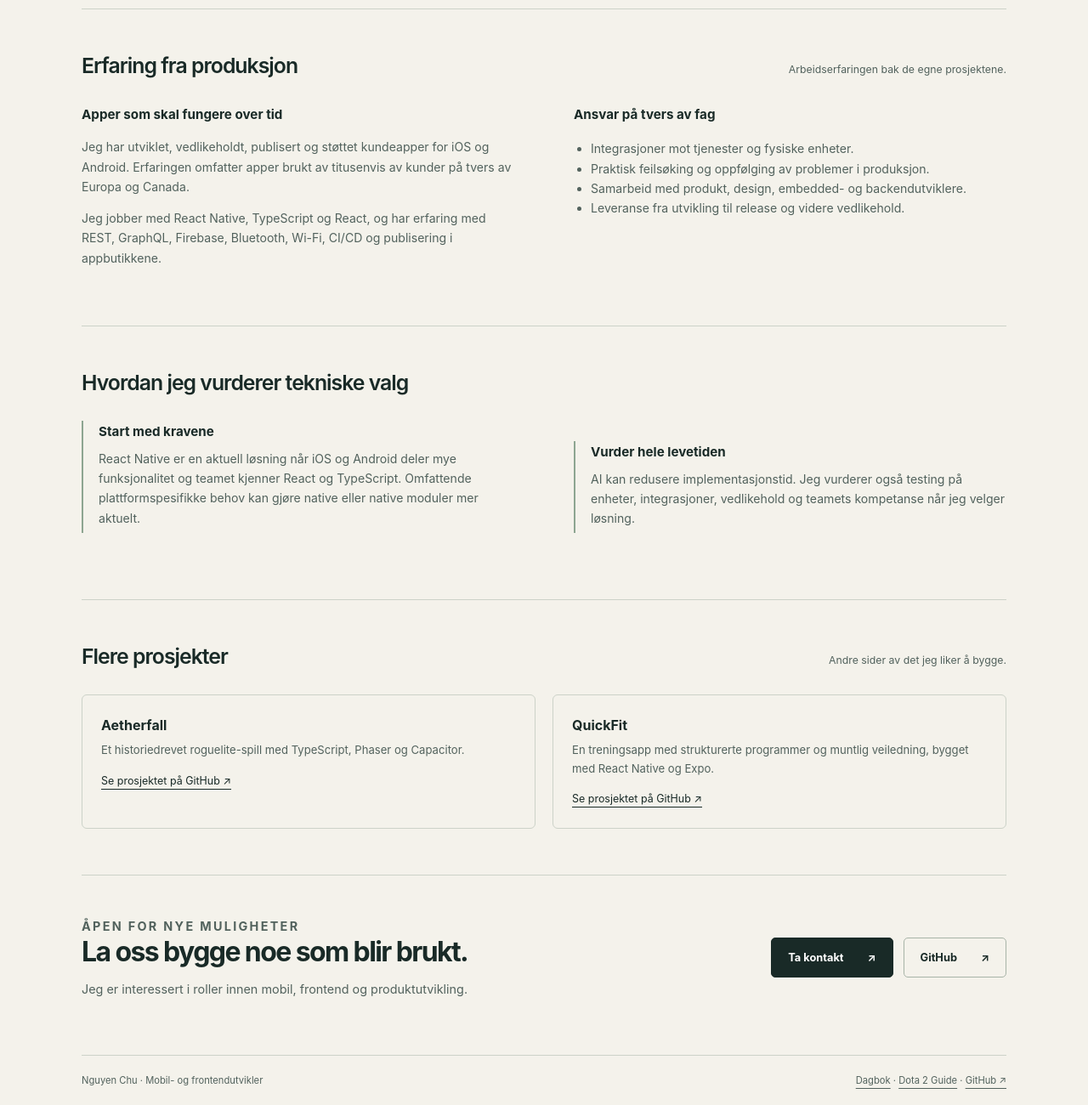
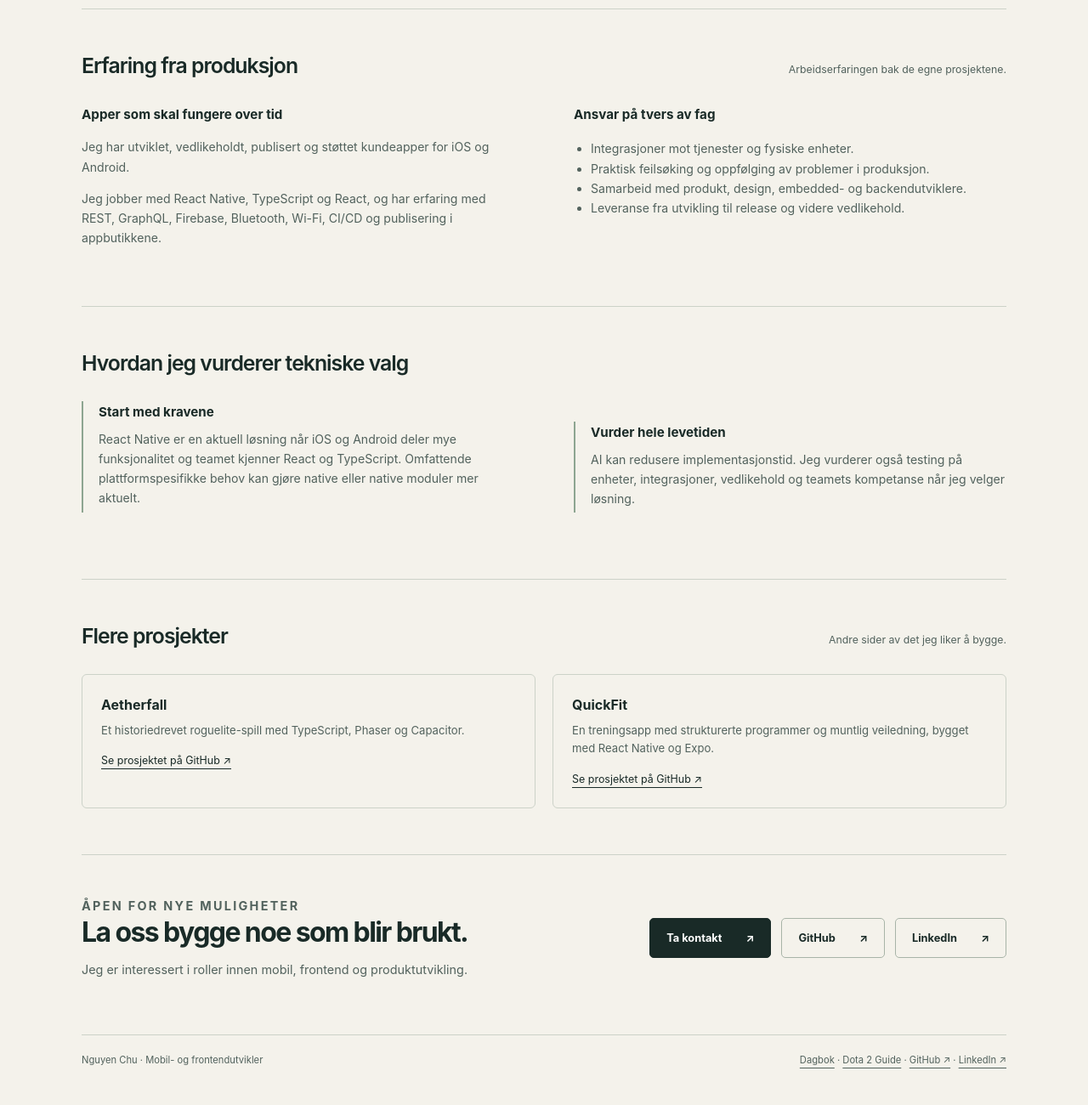
Before and after one commit to nguyenchu/nguyenchu, a plain HTML site: page site/index.html in a window 1280 px wide. Shown: the part 1286-2586 px from the top of the page at 85% size. After the commit the page ends 2563 px from the top, so only its background shows below. Drawn offline with Linux system fonts and the light colour scheme.

Commit message:
Use clean homepage URLs, add share previews and LinkedIn
- Link the homepage as / instead of index.html and add a canonical URL
- Add og:url, og:image and Twitter card tags for link previews
- Link LinkedIn from the contact section and footers
- Drop the repeated "tens of thousands of customers" sentence

Co-Authored-By: Claude Opus 5.5 <noreply@anthropic.com>

```diff
--- a/site/index.html
+++ b/site/index.html
@@ -1,12 +1,12 @@
 <!doctype html>
-<html lang="nb"><head><meta charset="utf-8"><meta name="viewport" content="width=device-width, initial-scale=1"><title>Nguyen Chu – mobil- og frontendutvikler</title><meta name="description" content="Over 7 års produksjonserfaring med mobilapper. Se prosjekter, tekniske vurderinger og en åpen Kjørebok-demo."><meta name="theme-color" content="#f4f2eb"><meta property="og:title" content="Nguyen Chu – mobil- og frontendutvikler"><meta property="og:description" content="Over 7 års produksjonserfaring med mobilapper. Se prosjekter, tekniske vurderinger og en åpen Kjørebok-demo."><meta property="og:type" content="website"><link rel="stylesheet" href="styles.css"><link rel="icon" href="favicon.svg" type="image/svg+xml"></head><body><a class="skip" href="#innhold">Hopp til innhold</a><div class="wrap"><nav aria-label="Hovedmeny"><a class="brand" href="index.html">Nguyen Chu<span aria-hidden="true">.</span></a><div class="navlinks"><a href="index.html#prosjekter">Prosjekter</a><a href="index.html#erfaring">Erfaring</a><a href="index.html#kontakt">Kontakt</a></div></nav><main id="innhold">
+<html lang="nb"><head><meta charset="utf-8"><meta name="viewport" content="width=device-width, initial-scale=1"><title>Nguyen Chu – mobil- og frontendutvikler</title><meta name="description" content="Over 7 års produksjonserfaring med mobilapper. Se prosjekter, tekniske vurderinger og en åpen Kjørebok-demo."><meta name="theme-color" content="#f4f2eb"><meta property="og:title" content="Nguyen Chu – mobil- og frontendutvikler"><meta property="og:description" content="Over 7 års produksjonserfaring med mobilapper. Se prosjekter, tekniske vurderinger og en åpen Kjørebok-demo."><meta property="og:type" content="website"><meta property="og:url" content="https://nguyenchu.com/"><meta property="og:image" content="https://nguyenchu.com/images/kjorebok-demo.png"><meta property="og:image:width" content="1280"><meta property="og:image:height" content="720"><meta property="og:image:alt" content="Kjørebok-demo med eksempelturer og en rute på kart"><meta name="twitter:card" content="summary_large_image"><link rel="canonical" href="https://nguyenchu.com/"><link rel="stylesheet" href="styles.css"><link rel="icon" href="favicon.svg" type="image/svg+xml"></head><body><a class="skip" href="#innhold">Hopp til innhold</a><div class="wrap"><nav aria-label="Hovedmeny"><a class="brand" href="/">Nguyen Chu<span aria-hidden="true">.</span></a><div class="navlinks"><a href="/#prosjekter">Prosjekter</a><a href="/#erfaring">Erfaring</a><a href="/#kontakt">Kontakt</a></div></nav><main id="innhold">
 <section class="hero"><div><p class="kicker">Mobil · Frontend · Integrasjoner</p><h1>Fra brukeropplevelse<br>til det som får<br>appen til å virke.</h1><p class="lead">Jeg er Nguyen Chu, mobil- og frontendutvikler med over 7 års produksjonserfaring. Jeg bygger og vedlikeholder apper som kobler gode brukeropplevelser med API-er, tjenester og fysiske enheter.</p><div class="actions"><a class="button" href="https://kjorebok.nguyenchu.com/demo">Prøv Kjørebok uten konto <span>↗</span></a><a class="button secondary" href="#prosjekter">Se prosjektene <span>↓</span></a></div></div><aside aria-label="Erfaring i korte trekk"><div class="stat"><strong>7+ år</strong><span>med kundeapper i produksjon</span></div><div class="stat"><strong>iOS + Android</strong><span>apper brukt av titusenvis av kunder i Europa og Canada</span></div><div class="stat"><strong>Hele livsløpet</strong><span>utvikling, integrasjon, publisering og vedlikehold</span></div></aside></section>
 <section id="prosjekter" class="section"><div class="sectionhead"><h2>Utvalgte egne prosjekter</h2><p>Problemet, løsningen og avveiningene bak.</p></div><div class="projects">
 <article class="project"><div class="preview" aria-hidden="true"><div class="mini"><div class="minihead"><span>Kjørebok</span><span class="minilabel">EKSEMPELDATA</span></div><div class="ministats"><div><strong>16,1 <small>km</small></strong><span>Totalt</span></div><div><strong>12,0 <small>km</small></strong><span>Jobb</span></div></div><div class="minirow"><span>Oslo S → Vigelandsparken</span><b>5,8 km</b></div><div class="minirow"><span>Vigelandsparken → Operahuset</span><b>6,2 km</b></div></div></div><div class="projectbody"><span class="tag">Mobil + web + API</span><h3>Kjørebok</h3><p>Fra GPS-punkter til en lesbar turlogg. Et prosjekt med mobilregistrering, kart, turkategorisering og rapporter.</p><p class="tech">Expo · Next.js · Fastify · PostgreSQL</p><div class="projectlinks"><a href="https://kjorebok.nguyenchu.com/demo">Prøv demo ↗</a><a href="prosjekter/kjorebok.html">Tekniske valg →</a><a href="https://github.com/nguyenchu/kjorebok">Kode ↗</a></div></div></article>
 <article class="project"><div class="preview food" aria-hidden="true"><div class="mini"><div class="minihead"><span>Matkupp</span><span class="minilabel">ILLUSTRERT PRISEKSEMPEL</span></div><div class="ministats"><div><strong>Er tilbudet reelt?</strong><span>Sammenlign med butikkens egen prishistorikk</span></div></div><div class="minirow"><span>Nåpris</span><b class="price">24,90 kr</b></div><div class="minirow"><span>Median siste 90 dager</span><b>29,90 kr</b></div></div></div><div class="projectbody"><span class="tag">Mobil + datapipeline</span><h3>Matkupp</h3><p>En dagligvareapp som vurderer prisfall mot butikkens egen prishistorikk. Datainnhenting og beregninger skjer utenfor appen.</p><p class="tech">React Native · Expo · TypeScript · Kassal.app</p><div class="projectlinks"><a href="prosjekter/matkupp.html">Tekniske valg →</a><a href="https://github.com/nguyenchu/melk-og-brod">Kode ↗</a></div></div></article>
 </div></section>
-<section id="erfaring" class="section"><div class="sectionhead"><h2>Erfaring fra produksjon</h2><p>Arbeidserfaringen bak de egne prosjektene.</p></div><div class="twocol"><div><h3>Apper som skal fungere over tid</h3><p>Jeg har utviklet, vedlikeholdt, publisert og støttet kundeapper for iOS og Android. Erfaringen omfatter apper brukt av titusenvis av kunder på tvers av Europa og Canada.</p><p>Jeg jobber med React Native, TypeScript og React, og har erfaring med REST, GraphQL, Firebase, Bluetooth, Wi-Fi, CI/CD og publisering i appbutikkene.</p></div><div><h3>Ansvar på tvers av fag</h3><ul><li>Integrasjoner mot tjenester og fysiske enheter.</li><li>Praktisk feilsøking og oppfølging av problemer i produksjon.</li><li>Samarbeid med produkt, design, embedded- og backendutviklere.</li><li>Leveranse fra utvikling til release og videre vedlikehold.</li></ul></div></div></section>
+<section id="erfaring" class="section"><div class="sectionhead"><h2>Erfaring fra produksjon</h2><p>Arbeidserfaringen bak de egne prosjektene.</p></div><div class="twocol"><div><h3>Apper som skal fungere over tid</h3><p>Jeg har utviklet, vedlikeholdt, publisert og støttet kundeapper for iOS og Android.</p><p>Jeg jobber med React Native, TypeScript og React, og har erfaring med REST, GraphQL, Firebase, Bluetooth, Wi-Fi, CI/CD og publisering i appbutikkene.</p></div><div><h3>Ansvar på tvers av fag</h3><ul><li>Integrasjoner mot tjenester og fysiske enheter.</li><li>Praktisk feilsøking og oppfølging av problemer i produksjon.</li><li>Samarbeid med produkt, design, embedded- og backendutviklere.</li><li>Leveranse fra utvikling til release og videre vedlikehold.</li></ul></div></div></section>
 <section class="section"><div class="sectionhead"><h2>Hvordan jeg vurderer tekniske valg</h2></div><div class="twocol"><div class="decision"><h3>Start med kravene</h3><p>React Native er en aktuell løsning når iOS og Android deler mye funksjonalitet og teamet kjenner React og TypeScript. Omfattende plattformspesifikke behov kan gjøre native eller native moduler mer aktuelt.</p></div><div class="decision"><h3>Vurder hele levetiden</h3><p>AI kan redusere implementasjonstid. Jeg vurderer også testing på enheter, integrasjoner, vedlikehold og teamets kompetanse når jeg velger løsning.</p></div></div></section>
 <section class="section"><div class="sectionhead"><h2>Flere prosjekter</h2><p>Andre sider av det jeg liker å bygge.</p></div><div class="more"><article><h3>Aetherfall</h3><p>Et historiedrevet roguelite-spill med TypeScript, Phaser og Capacitor.</p><a href="https://github.com/nguyenchu/aetherfall">Se prosjektet på GitHub ↗</a></article><article><h3>QuickFit</h3><p>En treningsapp med strukturerte programmer og muntlig veiledning, bygget med React Native og Expo.</p><a href="https://github.com/nguyenchu/quickfit">Se prosjektet på GitHub ↗</a></article></div></section>
-<section id="kontakt" class="contact"><div><p class="kicker">Åpen for nye muligheter</p><h2>La oss bygge noe som blir brukt.</h2><p>Jeg er interessert i roller innen mobil, frontend og produktutvikling.</p></div><div class="actions"><a class="button" href="mailto:nguyen.chu@hotmail.com">Ta kontakt <span>↗</span></a><a class="button secondary" href="https://github.com/nguyenchu">GitHub <span>↗</span></a></div></section>
-</main><footer><span>Nguyen Chu · Mobil- og frontendutvikler</span><span><a href="https://dagbok.nguyenchu.com">Dagbok</a> · <a href="https://dota2guide.nguyenchu.com">Dota 2 Guide</a> · <a href="https://github.com/nguyenchu">GitHub ↗</a></span></footer></div></body></html>
+<section id="kontakt" class="contact"><div><p class="kicker">Åpen for nye muligheter</p><h2>La oss bygge noe som blir brukt.</h2><p>Jeg er interessert i roller innen mobil, frontend og produktutvikling.</p></div><div class="actions"><a class="button" href="mailto:nguyen.chu@hotmail.com">Ta kontakt <span>↗</span></a><a class="button secondary" href="https://github.com/nguyenchu">GitHub <span>↗</span></a><a class="button secondary" href="https://www.linkedin.com/in/nguyen-chu/">LinkedIn <span>↗</span></a></div></section>
+</main><footer><span>Nguyen Chu · Mobil- og frontendutvikler</span><span><a href="https://dagbok.nguyenchu.com">Dagbok</a> · <a href="https://dota2guide.nguyenchu.com">Dota 2 Guide</a> · <a href="https://github.com/nguyenchu">GitHub ↗</a> · <a href="https://www.linkedin.com/in/nguyen-chu/">LinkedIn ↗</a></span></footer></div></body></html>
```
Also changed, not shown: site/prosjekter/kjorebok.html (+2 -2 lines), site/prosjekter/matkupp.html (+2 -2 lines).
